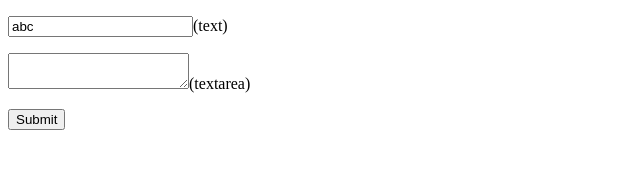
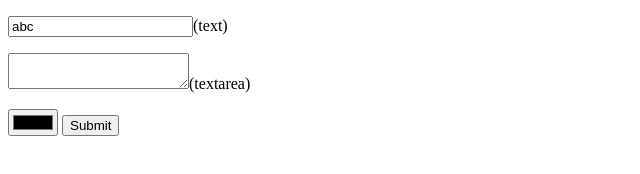
Before and after one commit to Hasturious/COMP002A.Week6Lesson, a plain HTML site: page index.html in a window 1280 px wide. Shown: the whole page, without its empty margins (0-640 px from the left). Drawn offline with Linux system fonts and the light colour scheme.

Commit message:
Added color selector

```diff
--- a/index.html
+++ b/index.html
@@ -9,6 +9,7 @@
     <form action="" method="post">
         <p><input type="text" value="abc">(text)</p>
         <p><textarea name="textarea" id="textarea"></textarea>(textarea)</p>
+        <input type="color" od="favoritecolor" name="favoritecolor" value="ff00ff">
         <button>Submit</button>
     </form>
 
```
